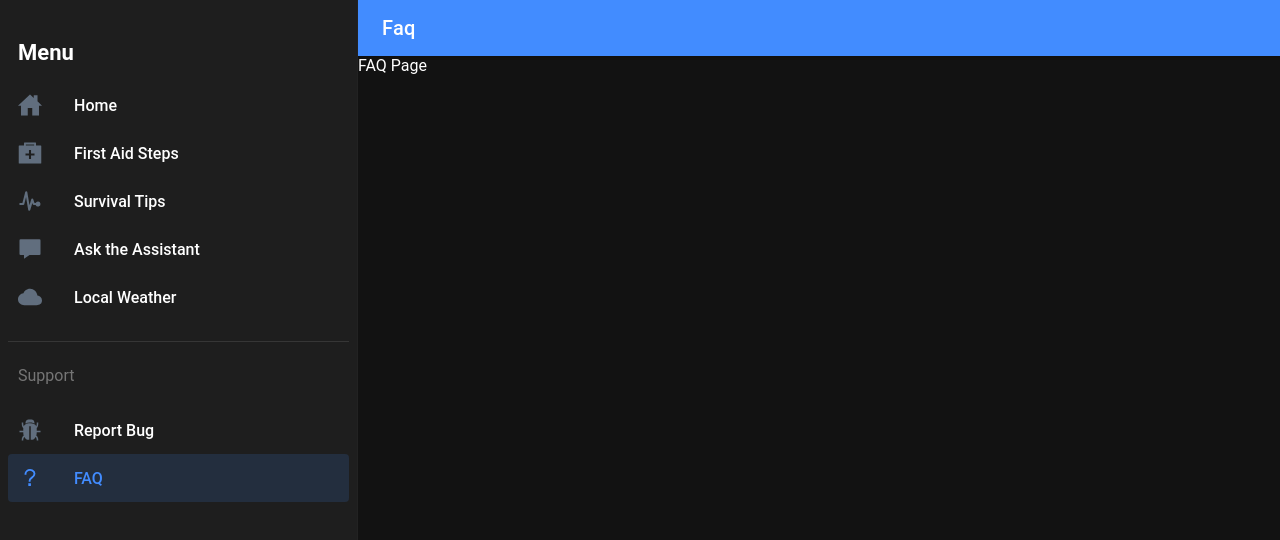
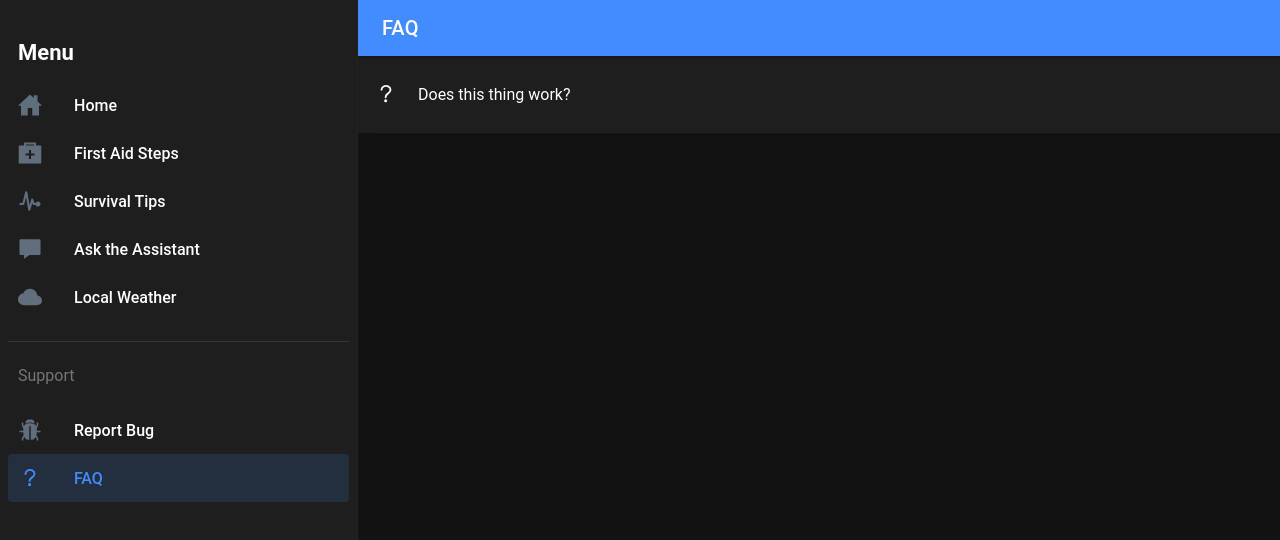
Before and after one commit to BRafters/call4code_deep_blue, a React (Create React App) app in the folder call_for_code/: page /faq in a window 1280 px wide. Shown: the top 540 px of the page. Built offline with nearby package versions, Linux system fonts and the light colour scheme.

Commit message:
Added stuff (FAQ)
Yes

```diff
--- a/call_for_code/src/pages/faq/Faq.tsx
+++ b/call_for_code/src/pages/faq/Faq.tsx
@@ -1,25 +1,41 @@
 import React from 'react';
-import { IonButtons, IonContent, IonHeader, IonMenuButton, IonPage, IonTitle, IonToolbar } from '@ionic/react';
+import { useParams } from 'react-router';
+import { IonButtons, IonContent, IonHeader, IonIcon, IonMenuButton, IonPage, IonTitle, IonToolbar, IonNav, IonItem, IonLabel, IonList } from '@ionic/react';
+import { sadOutline, compassOutline, fitnessOutline, heartOutline, personOutline, restaurantOutline, roseOutline, snowOutline, walkOutline, helpOutline } from 'ionicons/icons';
 import './Faq.css';
 
 const Faq: React.FC = () => {
 
+     const items = [
+          {
+               question: "Does this thing work?",
+               answer: "Yes"
+          }
+     ]
+
      return(
-          <IonPage>
+     <IonPage>
           <IonHeader>
           <IonToolbar color="primary">
                <IonButtons slot="start">
                <IonMenuButton />
                </IonButtons>
-               <IonTitle>Faq</IonTitle>
+               <IonTitle>FAQ</IonTitle>
           </IonToolbar>
           </IonHeader>
 
           <IonContent>
-            FAQ Page
+
+               {
+                    items.map((item, key) => { return(
+                         <IonItem button key={key}>
+                              <IonIcon icon={helpOutline} color="dark"></IonIcon>
+                              <IonLabel className="fonts"> {item.question} </IonLabel>
+                         </IonItem>
+                    )})
+               }
+
           </IonContent>
-
-
      </IonPage>
      );
 }
```
